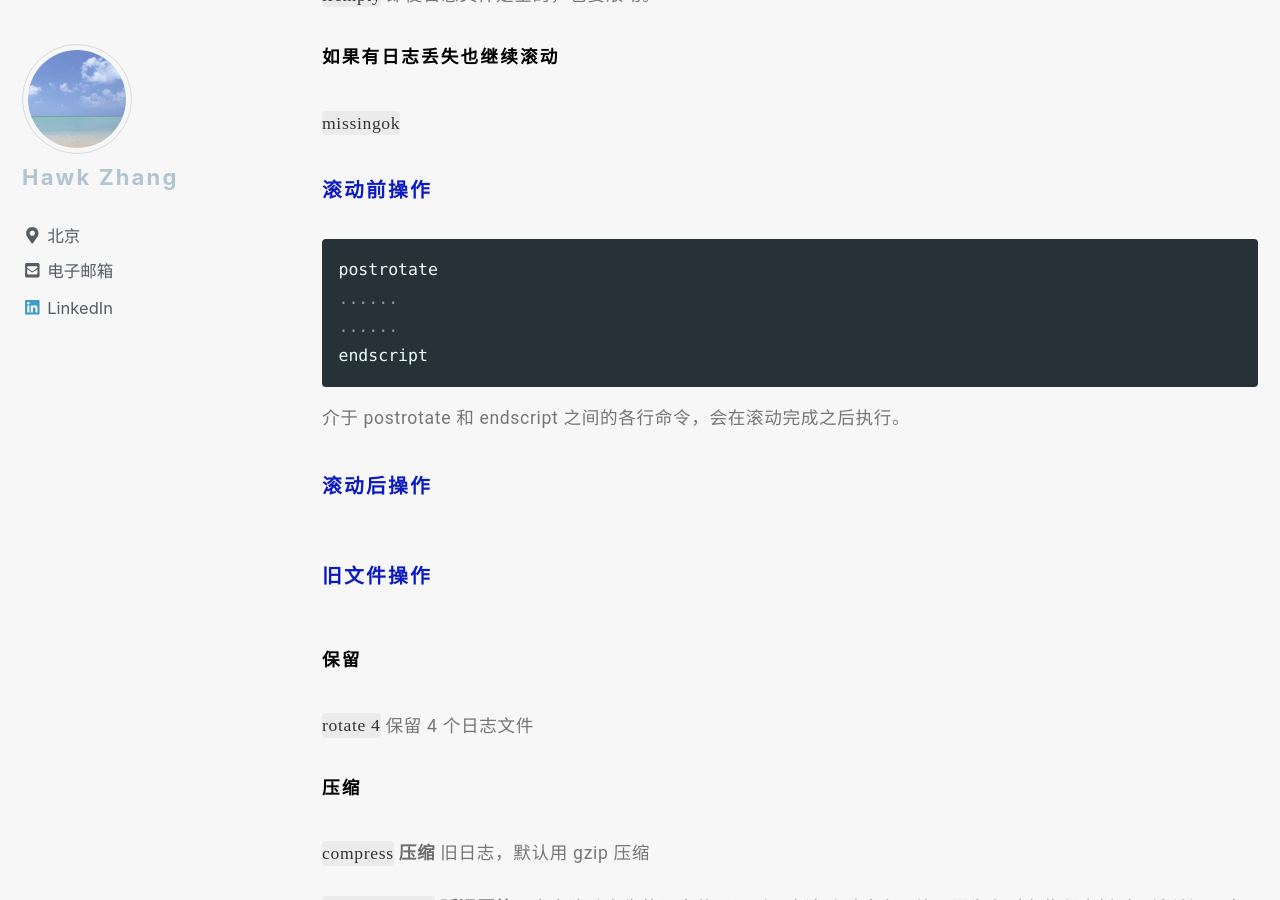
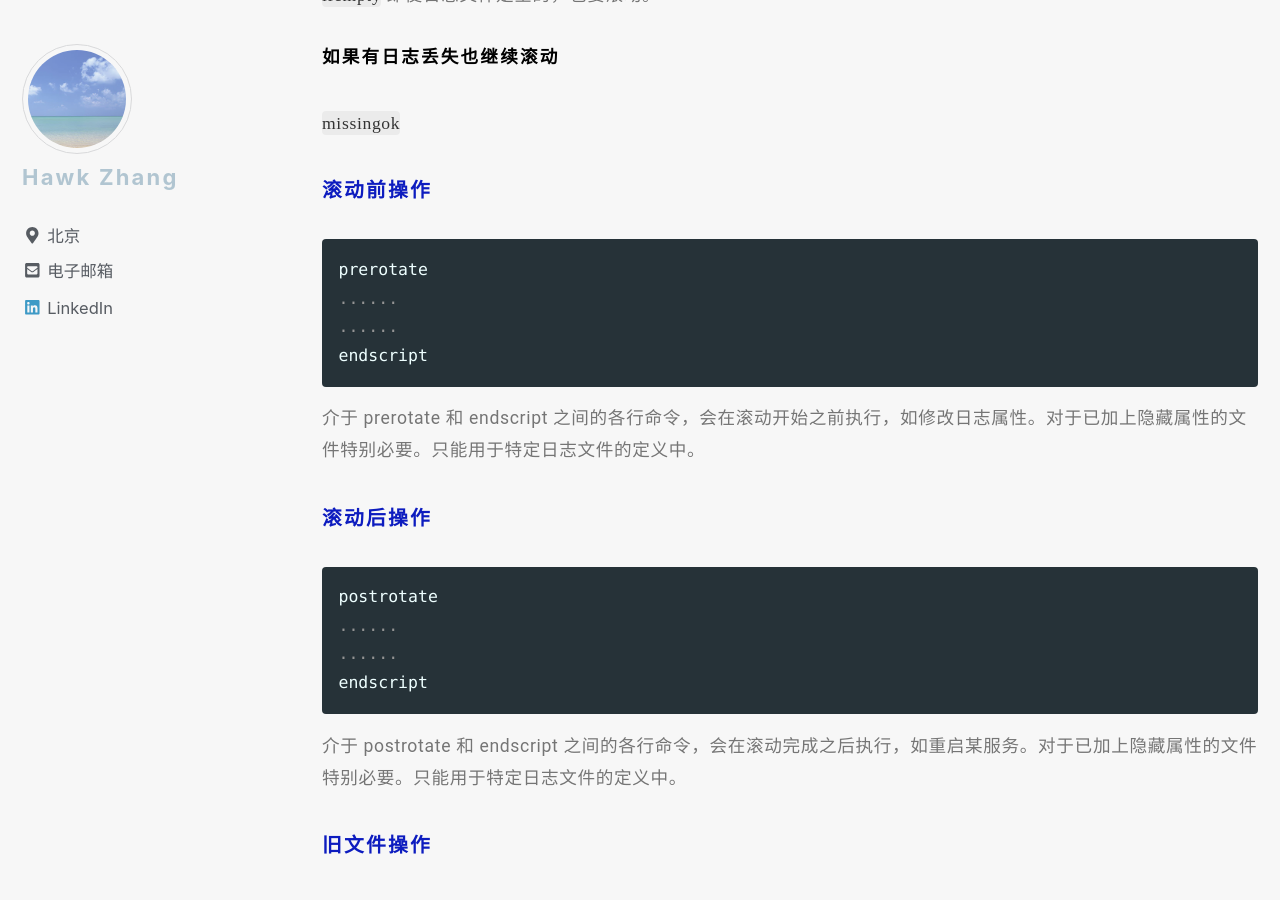
Before and after one commit to narru888/linotes_note, a Jekyll site: the page built from _posts/tools/2015-02-01-log.md, in a window 1280 px wide and 900 px high, scrolled down 7586 px. Built offline with Jekyll 4.4.1, drawn with Linux system fonts in a browser that asks for light colours; nearby versions of some CDN libraries; a script that is not in the unit is left out; some of the changed text lies outside the part shown.

Commit message:
update on 2018-08-06 11:10:01 CST

````diff
--- a/_posts/tools/2015-02-01-log.md
+++ b/_posts/tools/2015-02-01-log.md
@@ -115,11 +115,16 @@ logrotate 程序是依靠 cron 来实现计划任务的，系统一般把日志
 
 
 
+
+
 #### 主配置文件
 
 logrotate 通常由主配置文件 `/etc/logrotate.conf` 统一管理，它会用 `include` 语句把 `/etc/logrotate.d/` 目录中的所有其它需要的配置文件全部包含进来。
 
 `/etc/logrotate.d` 目录是专门为 `/etc/logrotate.conf` 规划出来的。每个以 RPM 包方式创建的服务，都会把其日志的配置文件，放到该目录。
+
+
+
 
 
 #### 配置文件指令
@@ -150,6 +155,8 @@ include /etc/logrotate.d	# 加载该目录下所有配置文件
 ##### 加载指定目录中的配置
 
 `include /etc/logrotate.d`
+
+
 
 
 ##### 滚动频率
@@ -187,15 +194,27 @@ include /etc/logrotate.d	# 加载该目录下所有配置文件
 ##### 滚动前操作
 
 ```conf
+prerotate
+......
+......
+endscript
+```
+
+介于 prerotate 和 endscript 之间的各行命令，会在滚动开始之前执行，如修改日志属性。对于已加上隐藏属性的文件特别必要。只能用于特定日志文件的定义中。
+
+
+
+
+##### 滚动后操作
+
+```conf
 postrotate
 ......
 ......
 endscript
 ```
 
-介于 postrotate 和 endscript 之间的各行命令，会在滚动完成之后执行。
-
-##### 滚动后操作
+介于 postrotate 和 endscript 之间的各行命令，会在滚动完成之后执行，如重启某服务。对于已加上隐藏属性的文件特别必要。只能用于特定日志文件的定义中。
 
 
 
@@ -253,6 +272,8 @@ endscript
 `maxage 100` 超过 100 天的旧日志将被删除。只有在开始滚动日志时才会检查。如果配置了 `mail` 和 `maillast`，这些文件就会被做为附件发邮件给管理员。
 
 
+
+
 ##### 新文件
 
 ###### 新建
@@ -264,6 +285,8 @@ endscript
 ###### 属性
 
 `create 0664 root utmp` 新建空日志的 **权限**、**所有者**、**属组**
+
+
 
 
 ##### 发邮件
@@ -281,10 +304,13 @@ endscript
 `maillast`
 
 
-#### 单独配置特定服务
+
+
+
+##### 配置特定日志
 
 ```
-日志的绝对路径文件名  {		# 可以用空格分隔多个日志
+日志绝对路径  {		# 可以用空格分隔多个日志
     参数设置1
 	参数设置2
 	执行脚本
````
Also changed, not shown: other parts of _posts/tools/2015-02-01-log.md (+2 -3 lines), 1 other file.
